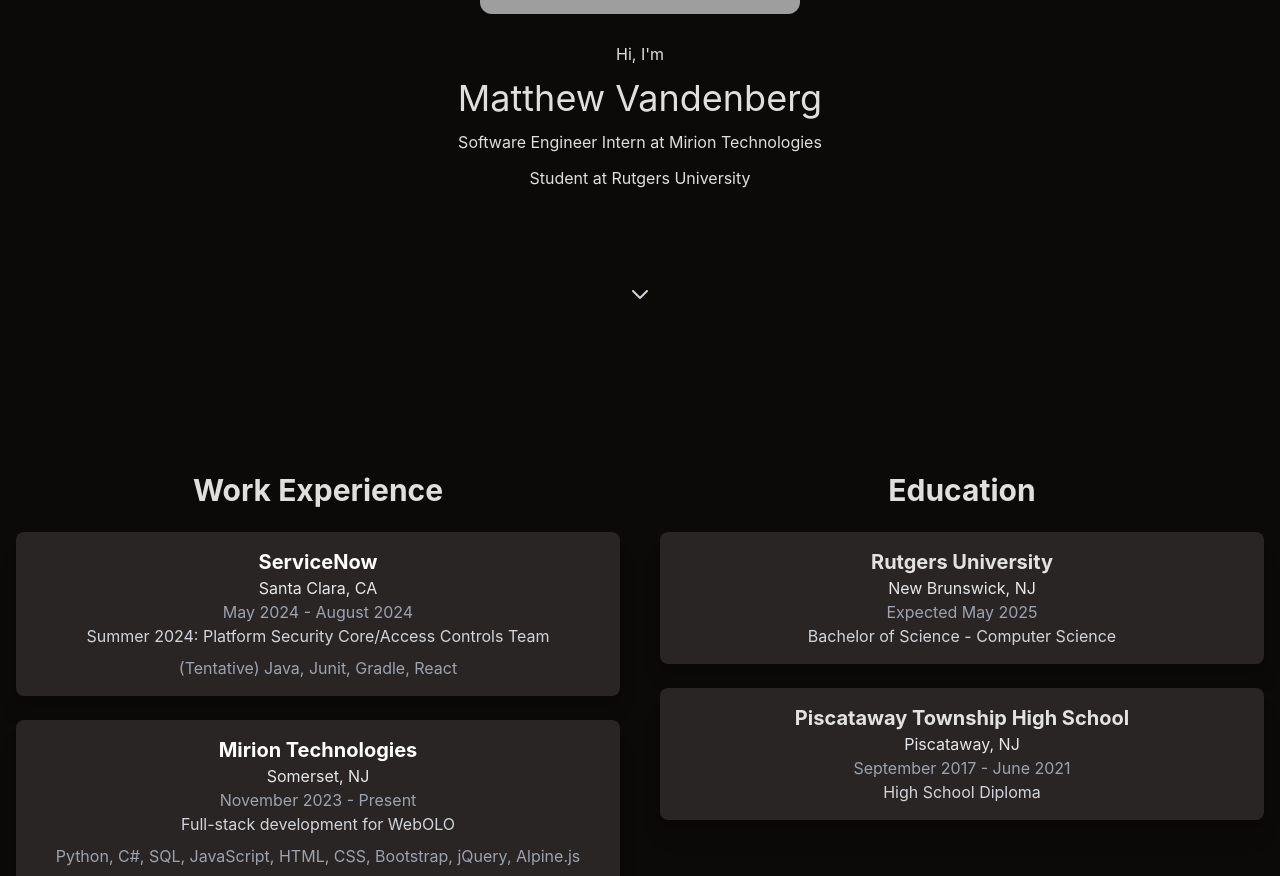
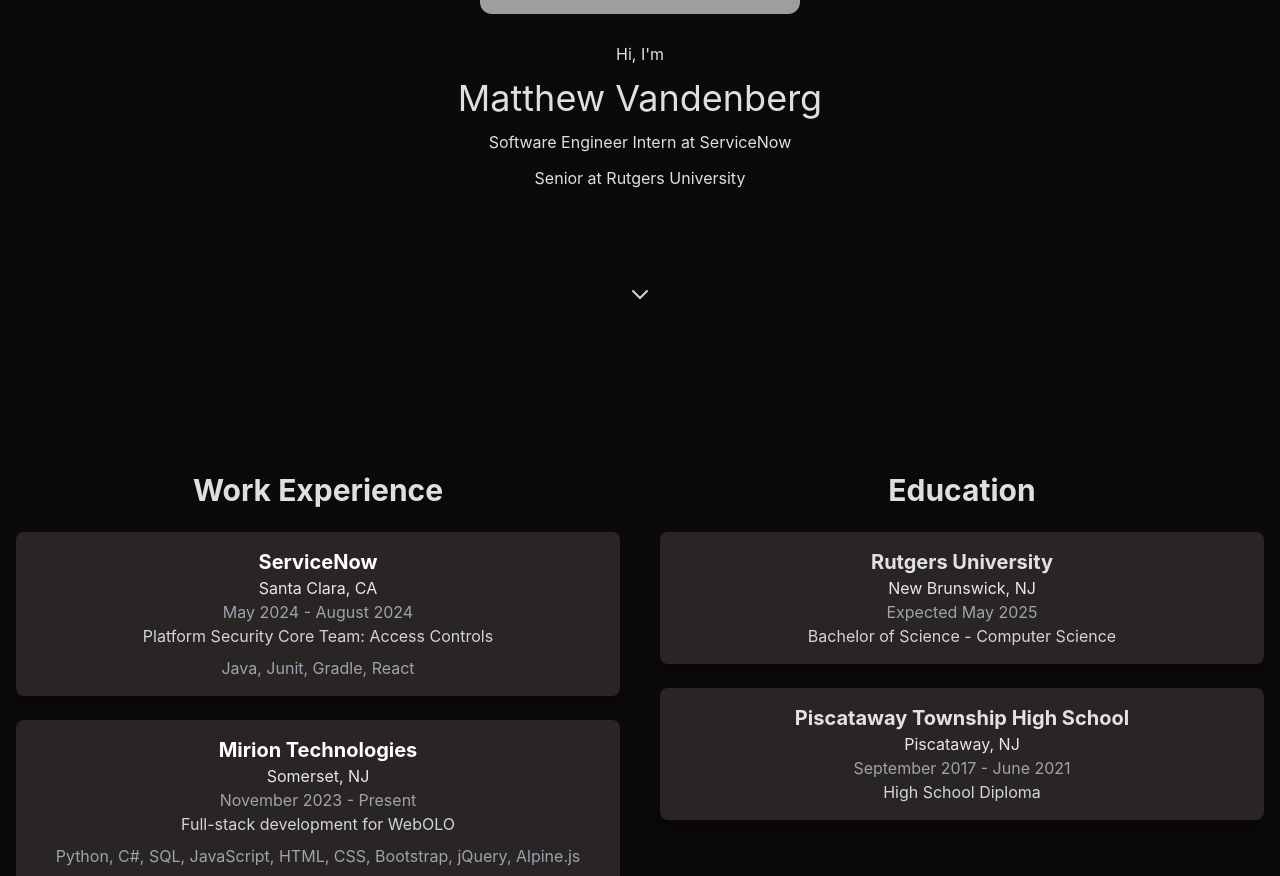
Before and after one commit to mv5903/website, a Svelte app in the folder website/: page / in a window 1280 px wide. Shown: the part 360-1236 px from the top of the page. Built offline with nearby package versions, Linux system fonts and the light colour scheme; grey boxes are pictures that could not be loaded.

Commit message:
fix header

```diff
--- a/website/src/App.svelte
+++ b/website/src/App.svelte
@@ -1,10 +1,10 @@
 <script lang="ts">
+  import { blogs } from "./assets/blogs";
   import { footer } from "./assets/footer";
+  import { projects } from "./assets/projects";
+  import { schools } from "./assets/schools";
+  import { sections } from "./assets/sections";
   import { workExperience } from "./assets/workExperience";
-  import { schools } from "./assets/schools";
-  import { projects } from "./assets/projects";
-  import { blogs } from "./assets/blogs";
-  import { sections } from "./assets/sections";
 
   import { isMobile } from "is-mobile";
 
@@ -116,8 +116,8 @@
       <!-- Intro -->
       <h2 class="text-lgtext-gray-300">Hi, I'm</h2>
       <h1 class="text-4xl font-boldtext-gray-100">Matthew Vandenberg</h1>
-      <h2 class="text-xltext-gray-200">Software Engineer Intern at Mirion Technologies</h2>
-      <h2 class="text-xltext-gray-200">Student at Rutgers University</h2>
+      <h2 class="text-xltext-gray-200">Software Engineer Intern at ServiceNow</h2>
+      <h2 class="text-xltext-gray-200">Senior at Rutgers University</h2>
 
       <!-- Scroll Down Indicator -->
       <div class={`flex justify-center mt-[5rem] ${!showDownArrow && 'invisible'}`}>
--- a/website/src/assets/workExperience.js
+++ b/website/src/assets/workExperience.js
@@ -3,8 +3,8 @@
         subheading: 'ServiceNow',
         location: "Santa Clara, CA",
         date: 'May 2024 - August 2024',
-        content: 'Summer 2024: Platform Security Core/Access Controls Team',
-        tech: '(Tentative) Java, Junit, Gradle, React',
+        content: 'Platform Security Core Team: Access Controls',
+        tech: 'Java, Junit, Gradle, React',
         website: 'https://www.servicenow.com/',
     },
     {
```
